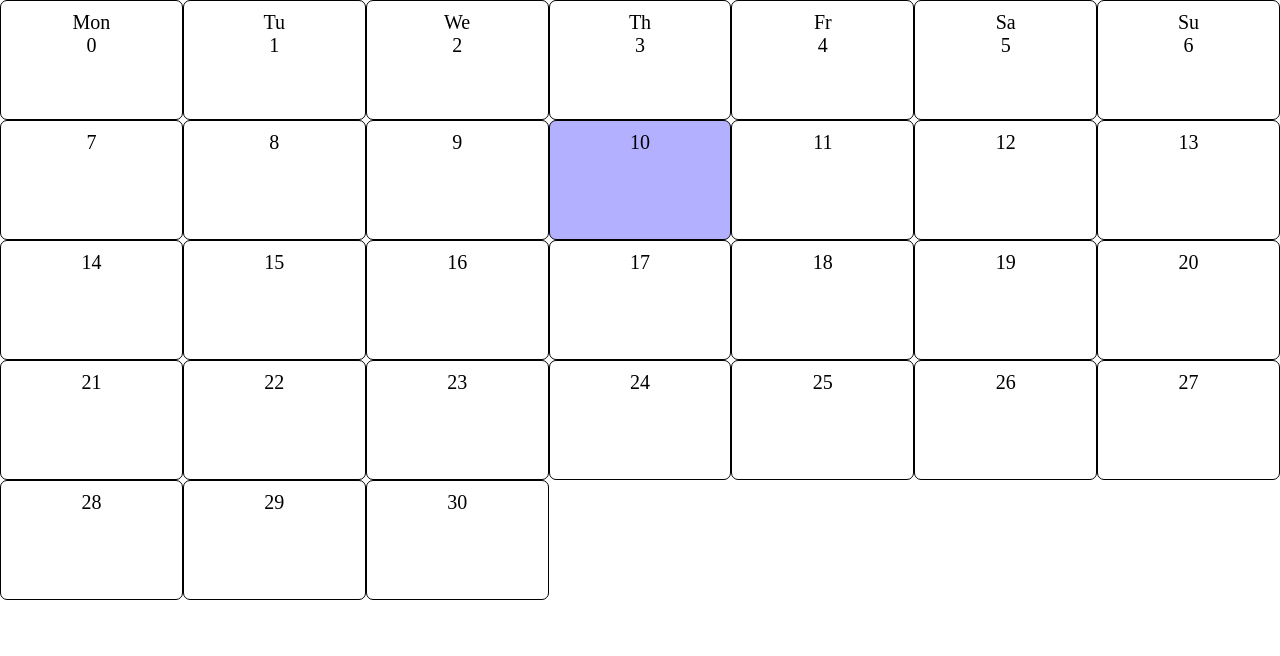
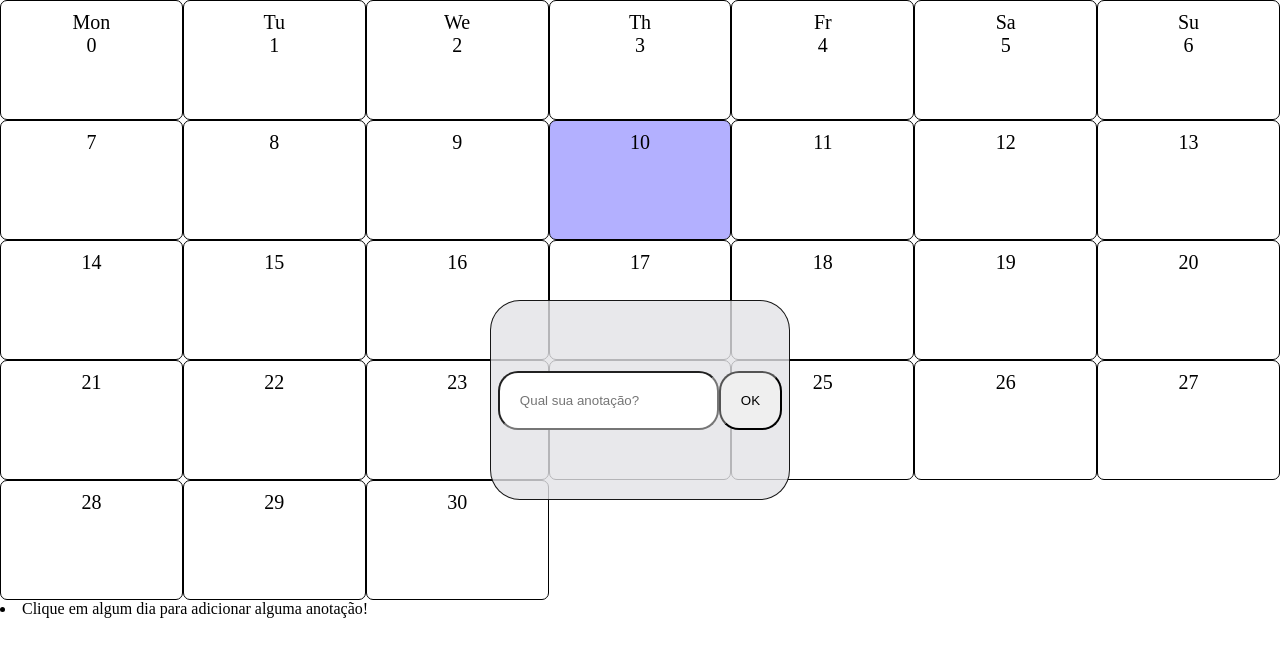
Before and after one commit to GabrielLibano/Calendar, a plain HTML site: page index.html in a window 1280 px wide. Both pictures are taken after a click on the element "10". Drawn offline with Linux system fonts and the light colour scheme.

Commit message:
Calendario

```diff
--- a/app.js
+++ b/app.js
@@ -16,8 +16,30 @@ for(i=0; i<31; i++){
 
 let day = document.querySelectorAll(".day");
 
-day.forEach(days => {
-    days.addEventListener('click', evento => {
-        console.log(evento.currentTarget.classList.toggle("selected"));
-    })
+function selectDay(){
+    day.forEach(days => {
+        days.addEventListener('click', evento => {
+            let currentTarget =  evento.currentTarget.classList.toggle("selected");
+            let selecionado = evento.currentTarget.classList.add('teste');
+        })
+    });
+}
+selectDay();
+day.forEach(days=>{
+    days.addEventListener('click', eventdb => {
+        let comment = document.getElementById("main-comentario");
+        comment.style.display = 'flex';
+    });
 });
+
+function anotacao(){
+    let textAnotacao = document.getElementById("text").value;
+    let selecionado = document.querySelector(".teste");
+    selecionado.innerHTML += `<span>${textAnotacao}</span>`;
+
+    selecionado.classList.remove('teste')
+
+
+    let comment = document.getElementById("main-comentario");
+    comment.style.display = 'none';
+}
--- a/index.html
+++ b/index.html
@@ -7,7 +7,12 @@
     <title>Calendar</title>
 </head>
 <body>
-
+    <div id="main-comentario">
+        <div id="comment">
+            <input id="text" type="text" fo placeholder="Qual sua anotação?">
+            <input type="button" value="OK" onclick="anotacao()">
+        </div>
+    </div>
     <div id="main">
         <div id="app-calendar">
             <!-- <div class="day" id="day">
@@ -17,6 +22,8 @@
         </div>
     </div>
 
+   <li>Clique em algum dia para adicionar alguma anotação!</li>
+
 <script src="./app.js"> </script>
 
 </body>
--- a/styles.css
+++ b/styles.css
@@ -31,3 +31,31 @@
     background-color: transparent;
     border-color: black;
 } */
+#main-comentario{
+    position: absolute;
+    width: 100%;
+    height: 100vh;
+    display: none;
+    text-align: center;
+    margin: auto;
+    justify-content: center;
+    align-items: center;
+}
+#comment{
+    display: flex;
+    width: 300px;
+    background-color: rgb(227, 227, 231);
+    background-color: rgba(227, 227, 231, 0.8);
+    height: 200px;
+    text-align: center;
+    justify-content: center;
+    align-items: center;
+    border-radius: 30px;
+    border: 1px solid rgba(0, 0, 0, 0.9);
+}
+#comment input{
+    padding-top: 30px;
+    padding-bottom: 30px;
+    padding: 20px 20px 20px 20px;
+    border-radius: 20px;
+}
```
